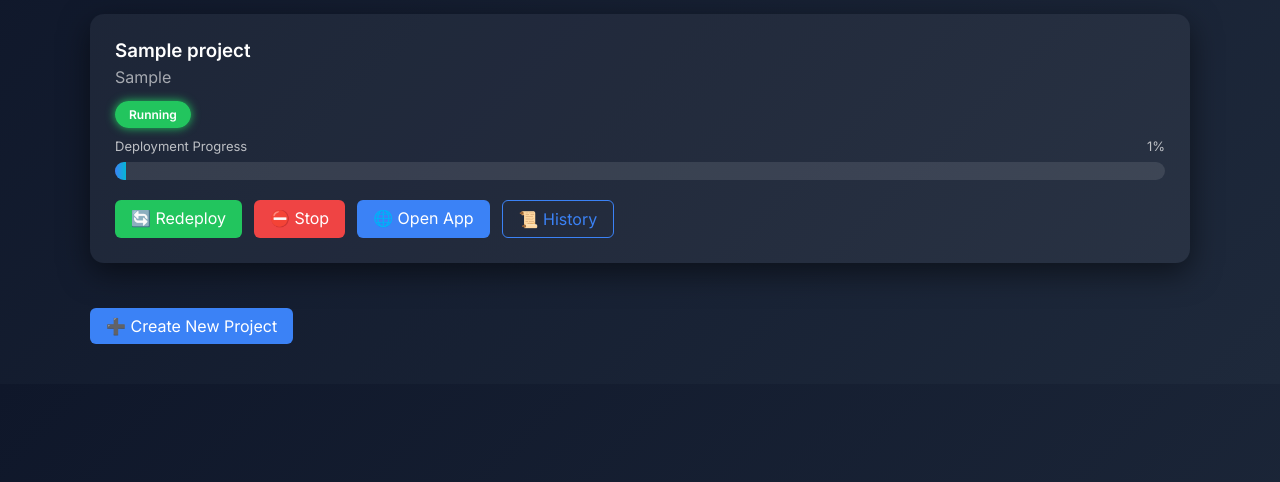
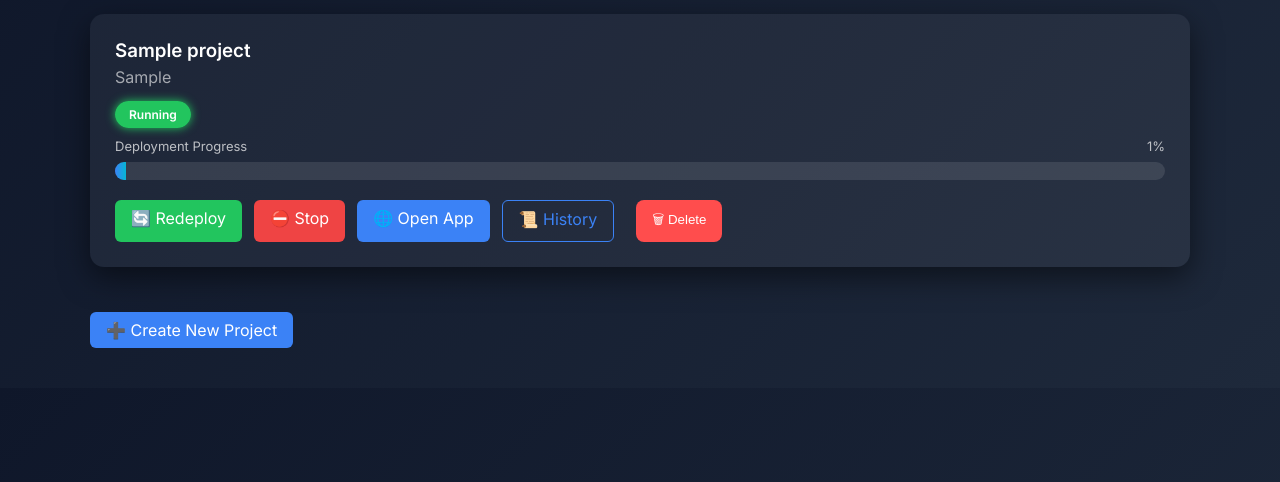
Before and after one commit to Amanzuu/Devops-flask-dashboard, a Flask app: page / in a window 1280 px wide. Shown: the part 137-619 px from the top of the page. Run offline with Flask 3, Linux system fonts and the light colour scheme; a user stored in the database is signed in; tables that the repository leaves empty hold one stand-in row (values such as "Sample post").

Commit message:
Added project delete feature, improved deployment flow, fixed container handling

```diff
--- a/app/routes.py
+++ b/app/routes.py
@@ -351,3 +351,51 @@ def deployment_status(deployment_id):
         "progress": deployment.progress,
         "port": deployment.port
     })
+
+    # ==================================================
+# DELETE PROJECT
+# ==================================================
+@main.route("/projects/<int:project_id>/delete", methods=["POST"])
+@login_required
+def delete_project(project_id):
+
+    project = Project.query.filter_by(
+        id=project_id,
+        user_id=current_user.id
+    ).first_or_404()
+
+    container_name = f"project_{project.id}_container"
+    image_name = f"project_{project.id}_image"
+
+    try:
+        # Remove container ONLY if exists
+        subprocess.run(
+            ["docker", "rm", "-f", container_name],
+            capture_output=True,
+            text=True
+        )
+
+        # Remove image
+        subprocess.run(
+            ["docker", "rmi", "-f", image_name],
+            capture_output=True,
+            text=True
+        )
+
+    except Exception as e:
+        print("Docker cleanup error:", e)
+
+    # Remove project folder
+    project_path = os.path.join(os.getcwd(), "deployments", f"project_{project.id}")
+    if os.path.exists(project_path):
+        import shutil
+        shutil.rmtree(project_path)
+
+    # Delete deployments
+    Deployment.query.filter_by(project_id=project.id).delete()
+
+    # Delete project
+    db.session.delete(project)
+    db.session.commit()
+
+    return redirect(url_for("main.home"))
--- a/app/templates/dashboard.html
+++ b/app/templates/dashboard.html
@@ -90,7 +90,16 @@
            class="btn btn-outline">
             📜 History
         </a>
+<form method="POST"
+      action="{{ url_for('main.delete_project', project_id=item.project.id) }}"
+      style="display:inline;"
+      onsubmit="return confirm('Are you sure you want to delete this project? This cannot be undone.');">
 
+    <button type="submit"
+            style="background:#ff4d4d;color:white;padding:10px 16px;border:none;border-radius:8px;margin-left:10px;">
+        🗑 Delete
+    </button>
+</form>
     </div>
 
 </div>
```
Also changed, not shown: README.md.
